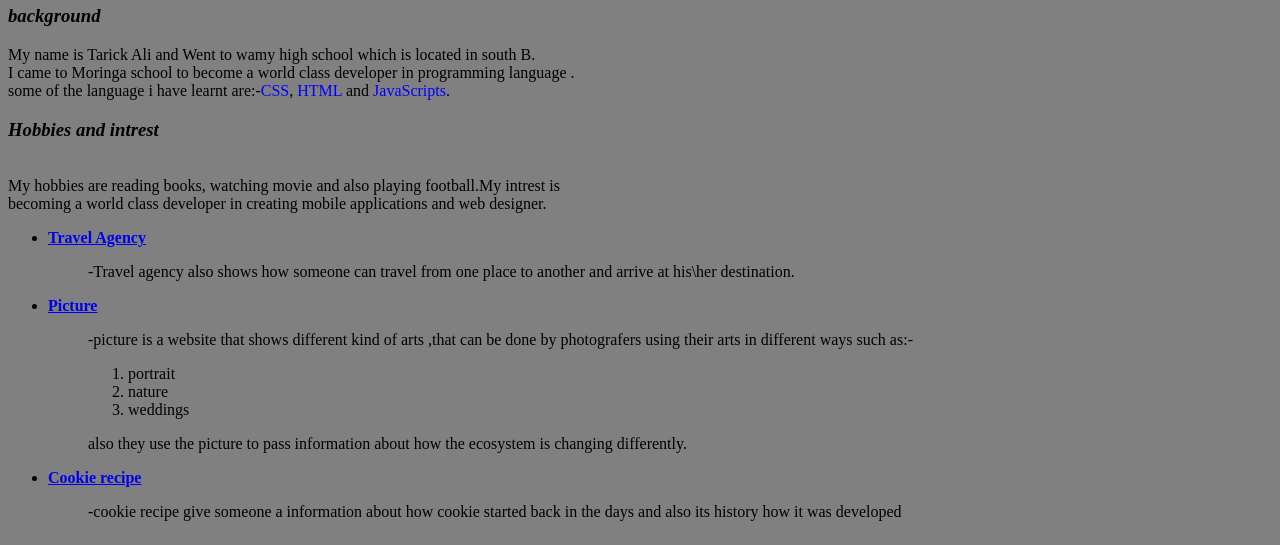
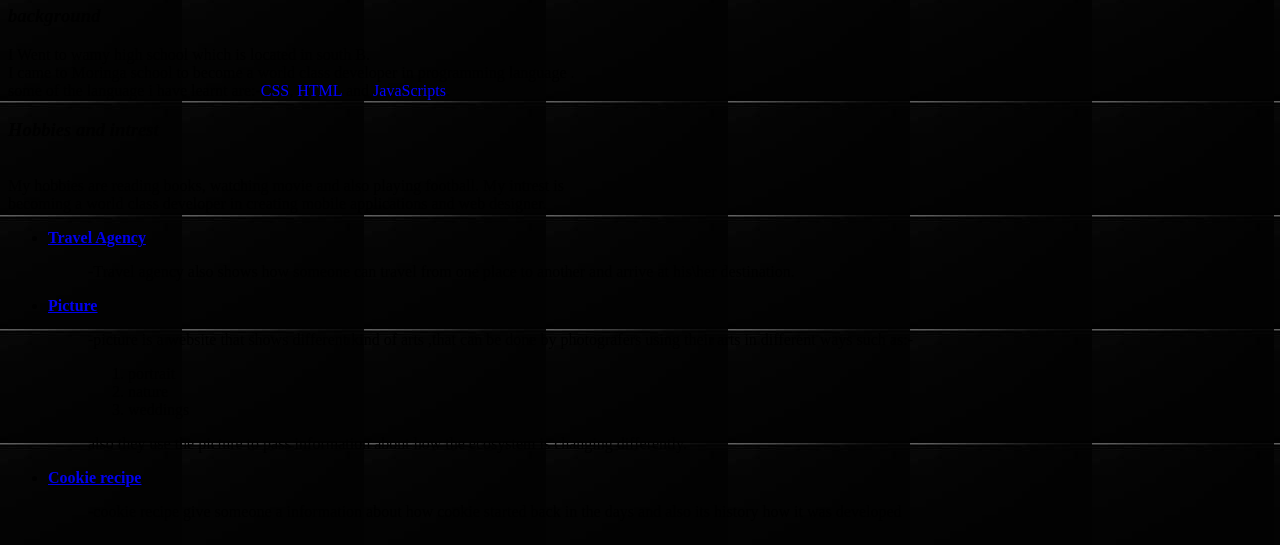
Before and after one commit to shureim/tarick, a plain HTML site: page index.html in a window 1280 px wide. Shown: the part 583-1128 px from the top of the page. Drawn offline with Linux system fonts and the light colour scheme.

Commit message:
added a background color

```diff
--- a/css/styles.css
+++ b/css/styles.css
@@ -14,3 +14,8 @@ img{
 #hold {
   color: blue;
 }
+body{
+  background-image: url(../img/black.jpeg);
+  background-repeat: repeat;
+
+}
--- a/index.html
+++ b/index.html
@@ -8,32 +8,40 @@
     <div class="pic" ><img src = "img/index.jpeg" alt = "lion"></div>
     <h2><br><b><span id="aboutMe">About Me:</span></b></br></h2>
     <h3><b><em>background</em></b></h3>
-      <p>My name is Tarick Ali and Went to wamy high school which is located in south B.<br>I came to Moringa school to become a world class developer in programming language .</br>
-        some of the language i have learnt are:-<span id="hold">CSS</span>,<span id="hold"> HTML </span> and <span id="hold">JavaScripts</span>.</br></p>
+      <p>I Went to wamy high school which is located in south B.
+        <br>I came to Moringa school to become a world class developer in programming language .</br>
+        some of the language i have learnt are:-<span id="hold">CSS</span>,<span id="hold">
+           HTML </span> and <span id="hold">JavaScripts</span>.</br></p>
     <h3><b><em>Hobbies and intrest</em></b></h3>
-      <p><br>My hobbies are reading books, watching movie and also playing football.My intrest is</br> becoming a world class developer in creating mobile applications and web designer.</p>
+      <p><br>My hobbies are reading books, watching movie and also playing football.
+        My intrest is</br> becoming a world class developer in creating mobile
+        applications and web designer.</p>
 
    <ul>
        <li><a href = "https://github.com/shureim/travelAgency" ><b>Travel Agency</b></a></li>
       <ol>
-       <p>  -Travel agency also shows how someone can travel from one place to another and arrive at his\her destination.</p>
+       <p>  -Travel agency also shows how someone can travel from one place to
+          another and arrive at his\her destination.</p>
 
       </ol>
        <li><a href = "https://github.com/shureim/Picha" > <b>Picture</b></a></li>
       <ol>
-       <p>-picture is a website that shows different kind of arts ,that can be done by photografers using their arts in different ways such as:-</p>
+       <p>-picture is a website that shows different kind of arts ,that can
+          be done by photografers using their arts in different ways such as:-</p>
       <ol>
         <li>portrait</li>
         <li>nature</li>
         <li>weddings</li>
        </ol>
 
-        <p> also they use the picture to pass information about how the ecosystem is changing differently.</p>
+        <p> also they use the picture to pass information about
+          how the ecosystem is changing differently.</p>
 
        </ol>
         <li><a href = " https://github.com/shureim/cookie-recipe2"><b>Cookie recipe</b></a></li>
        <ol>
-        <p>-cookie recipe give someone a information about how cookie started back in the days and also its history how it was developed
+        <p>-cookie recipe give someone a information about how cookie
+          started back in the days and also its history how it was developed
        </ol>
     </ul>
 
```
Also changed, not shown: img/black.jpeg (added).
